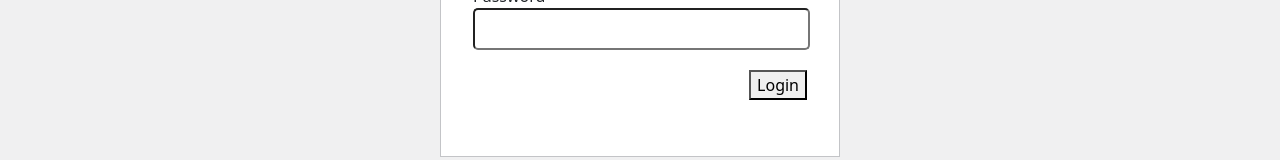
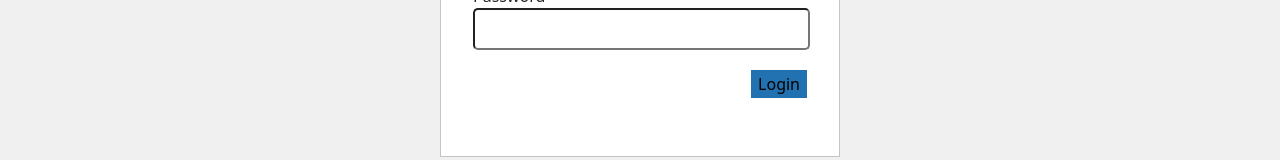
Before and after one commit to zaurkhalilli/DNK, a React (Create React App) app: page /login in a window 1280 px wide. Shown: the part 323-483 px from the top of the page. Built offline with nearby package versions, Linux system fonts and the light colour scheme.

Commit message:
button added

```diff
--- a/src/Components/LoginPage/Loginpage.scss
+++ b/src/Components/LoginPage/Loginpage.scss
@@ -27,6 +27,12 @@
             padding-top: 20px;
             padding-right: 20px;
             float: right;
+            button{
+                background-color: #2271b1;
+                border: 1px solid #2271b1;
+
+            }
+
         }
     }
 }
```
